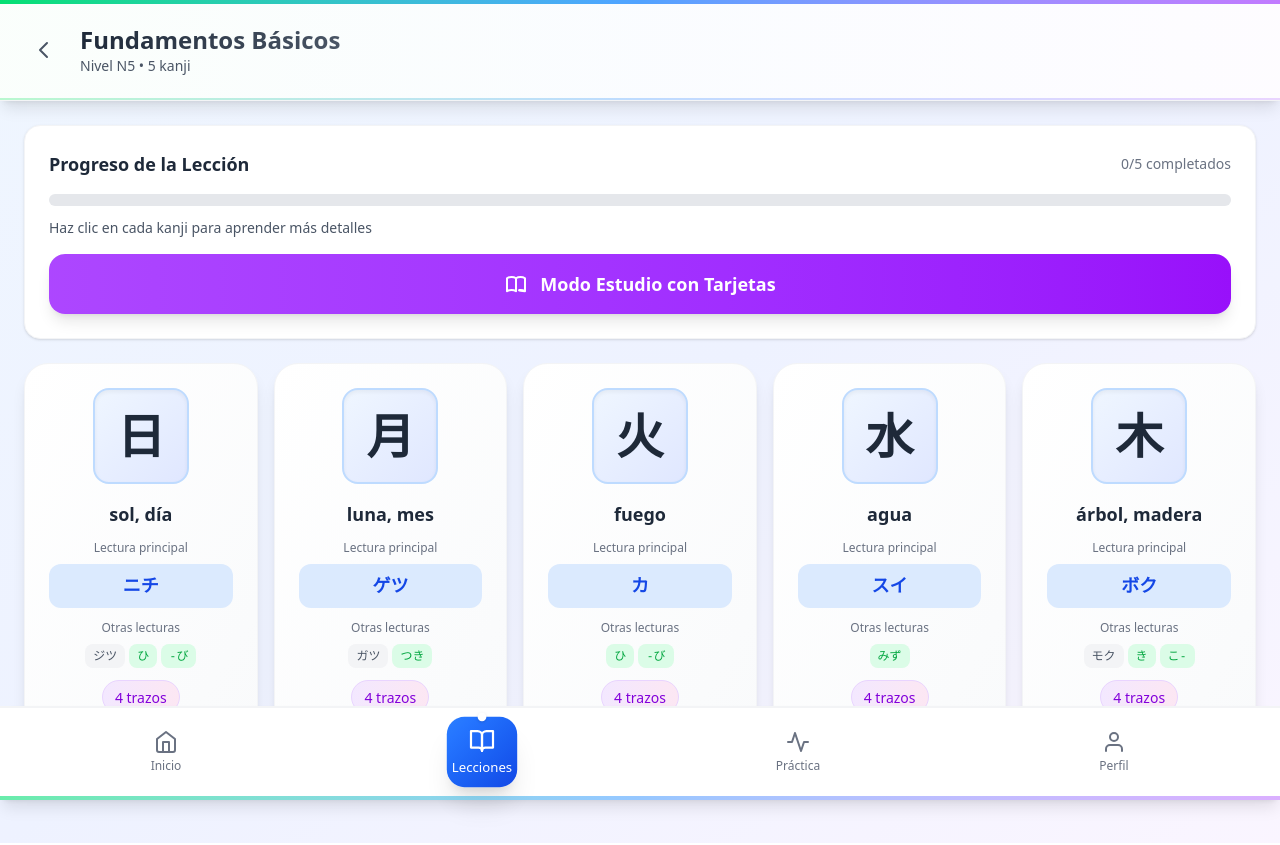
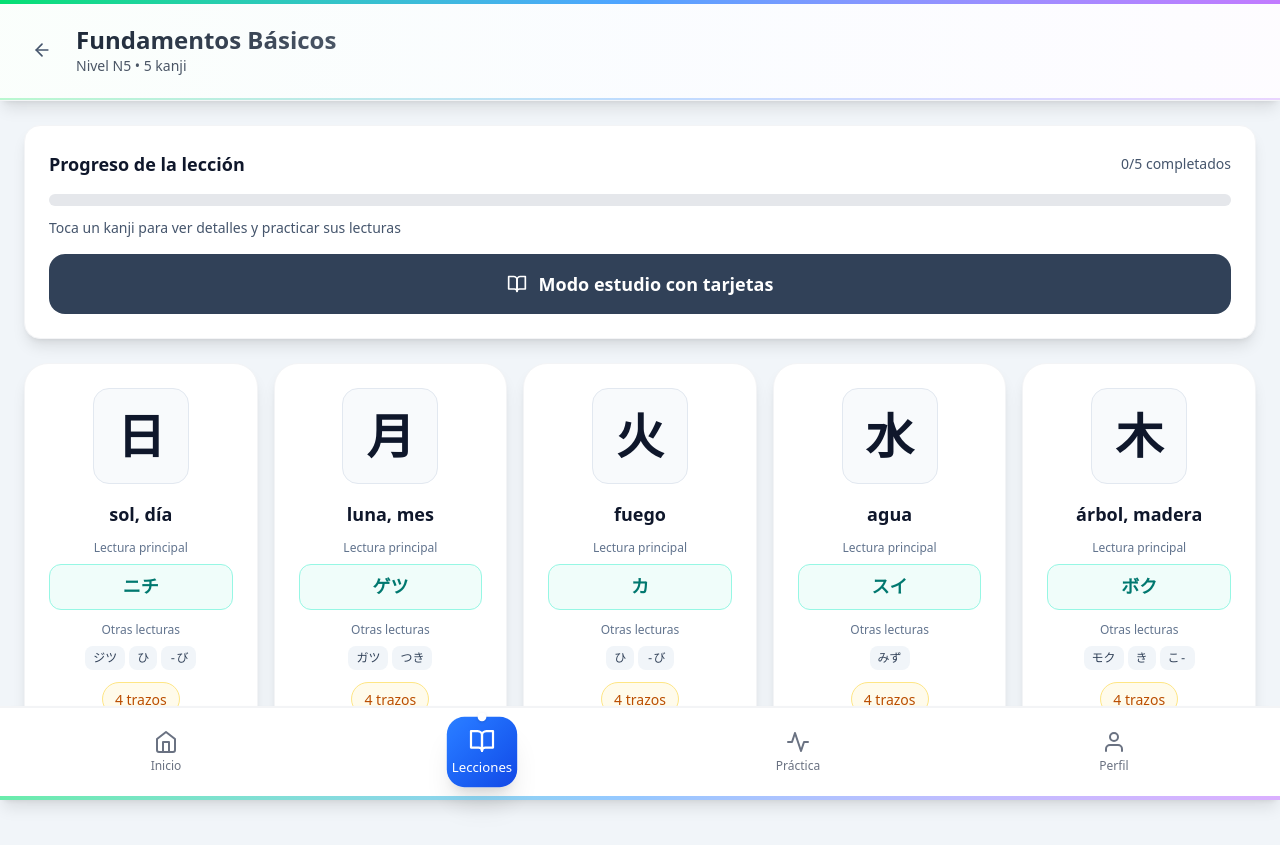
Before and after one commit to NoeOsorio/kanjy-study-app, a React (Vite) app: page /lessons/1 in a window 1280 px wide. Built offline with nearby package versions, Linux system fonts and the light colour scheme.

Commit message:
Refactor LessonDetailPage to enhance styling and user experience. Update layout with new color scheme and icons, improve button functionality for navigation, and refine text styles for better readability. Adjust progress bar and kanji display for a more engaging interface.

```diff
--- a/src/pages/LessonDetailPage.tsx
+++ b/src/pages/LessonDetailPage.tsx
@@ -3,6 +3,7 @@ import { useParams, useNavigate } from 'react-router-dom';
 import PageHeader from '../components/PageHeader';
 import { getLessonKanji } from '../services/kanjiService';
 import type { Kanji } from '../types';
+import { FiArrowLeft, FiBookOpen } from 'react-icons/fi';
 
 export default function LessonDetailPage() {
   const navigate = useNavigate();
@@ -27,19 +28,17 @@ export default function LessonDetailPage() {
   };
 
   return (
-    <div className="min-h-screen bg-gradient-to-br from-blue-50 via-indigo-50 to-purple-50 pb-20">
+    <div className="min-h-screen bg-slate-100 pb-20">
       {/* Header */}
       <PageHeader
         title="Fundamentos Básicos"
         description={`Nivel N5 • ${kanjiList.length} kanji`}
         leftContent={
           <button
-            onClick={() => navigate('/lessons')}
-            className="p-2 text-gray-600 hover:text-gray-800 hover:bg-gray-100 rounded-lg transition-colors"
+            onClick={() => navigate(-1)}
+            className="p-2 text-slate-600 hover:text-slate-900 hover:bg-slate-100 rounded-lg transition-colors"
           >
-            <svg className="w-6 h-6" fill="none" stroke="currentColor" viewBox="0 0 24 24">
-              <path strokeLinecap="round" strokeLinejoin="round" strokeWidth={2} d="M15 19l-7-7 7-7" />
-            </svg>
+            <FiArrowLeft className="w-5 h-5" />
           </button>
         }
       />
@@ -47,28 +46,26 @@ export default function LessonDetailPage() {
       {/* Main Content */}
       <div className="px-6 py-6 space-y-6">
         {/* Progress Bar */}
-        <div className="bg-white rounded-2xl p-6 shadow-sm border border-gray-100">
+        <div className="bg-white rounded-2xl p-6 shadow-lg border border-gray-100">
           <div className="flex items-center justify-between mb-4">
-            <h2 className="text-lg font-bold text-gray-800">Progreso de la Lección</h2>
-            <span className="text-sm text-gray-500">0/{kanjiList.length} completados</span>
+            <h2 className="text-lg font-semibold text-slate-900">Progreso de la lección</h2>
+            <span className="text-sm text-slate-600">0/{kanjiList.length} completados</span>
           </div>
           <div className="w-full bg-gray-200 rounded-full h-3">
-            <div className="bg-gradient-to-r from-green-400 to-blue-500 h-3 rounded-full transition-all duration-500" style={{ width: '0%' }}></div>
+            <div className="bg-teal-600 h-3 rounded-full transition-all duration-500" style={{ width: '0%' }}></div>
           </div>
-          <p className="text-sm text-gray-600 mt-3 mb-4">
-            Haz clic en cada kanji para aprender más detalles
+          <p className="text-sm text-slate-600 mt-3 mb-4">
+            Toca un kanji para ver detalles y practicar sus lecturas
           </p>
 
           {/* Study Mode Button */}
           <button
             onClick={openStudyMode}
-            className="w-full bg-gradient-to-r from-purple-500 to-purple-600 text-white py-4 px-6 rounded-2xl font-bold text-lg transition-colors duration-200 shadow-lg"
+            className="w-full bg-slate-700 hover:bg-slate-800 text-white py-4 px-6 rounded-2xl font-semibold text-lg transition-colors"
           >
-            <div className="flex items-center justify-center space-x-3">
-              <svg className="w-6 h-6" fill="none" stroke="currentColor" viewBox="0 0 24 24">
-                <path strokeLinecap="round" strokeLinejoin="round" strokeWidth={2} d="M12 6.253v13m0-13C10.832 5.477 9.246 5 7.5 5S4.168 5.477 3 6.253v13C4.168 18.477 5.754 18 7.5 18s3.332.477 4.5 1.253m0-13C13.168 5.477 14.754 5 16.5 5c1.746 0 3.332.477 4.5 1.253v13C19.832 18.477 18.246 18 16.5 18c-1.746 0-3.332.477 4.5 1.253" />
-              </svg>
-              <span>Modo Estudio con Tarjetas</span>
+            <div className="flex items-center justify-center gap-3">
+              <FiBookOpen className="w-5 h-5" />
+              <span>Modo estudio con tarjetas</span>
             </div>
           </button>
         </div>
@@ -78,22 +75,22 @@ export default function LessonDetailPage() {
           {kanjiList.map((kanji) => (
             <div
               key={kanji.id}
-              className="bg-gradient-to-br from-white to-gray-50 rounded-3xl p-6 shadow-lg hover:shadow-xl transition-all duration-300 cursor-pointer text-center border border-gray-100 hover:border-blue-200 hover:scale-105"
+              className="bg-white rounded-3xl p-6 shadow-lg hover:shadow-xl transition-colors cursor-pointer text-center border border-gray-100 hover:border-slate-300"
               onClick={() => handleKanjiClick(kanji)}
             >
               {/* Kanji Character */}
-              <div className="w-24 h-24 bg-gradient-to-br from-blue-50 to-indigo-100 rounded-2xl flex items-center justify-center mx-auto mb-4 border-2 border-blue-200 shadow-inner">
-                <span className="text-5xl font-bold text-gray-800">{kanji.character}</span>
+              <div className="w-24 h-24 bg-slate-50 rounded-2xl flex items-center justify-center mx-auto mb-4 border border-slate-200">
+                <span className="text-5xl font-semibold text-slate-900">{kanji.character}</span>
               </div>
 
               {/* Kanji Meaning */}
-              <h3 className="text-lg font-bold text-gray-800 mb-3">{kanji.meaning}</h3>
+              <h3 className="text-lg font-semibold text-slate-900 mb-3">{kanji.meaning}</h3>
 
               {/* Main Reading - Onyomi */}
               <div className="mb-3">
-                <p className="text-xs text-gray-500 mb-2">Lectura principal</p>
-                <div className="bg-blue-100 rounded-xl p-2">
-                  <span className="font-mono text-lg font-bold text-blue-700">
+                <p className="text-xs text-slate-500 mb-2">Lectura principal</p>
+                <div className="bg-teal-50 rounded-xl p-2 border border-teal-200">
+                  <span className="font-mono text-lg font-semibold text-teal-700">
                     {kanji.readings.onyomi[0]}
                   </span>
                 </div>
@@ -101,15 +98,15 @@ export default function LessonDetailPage() {
 
               {/* Alternative Readings */}
               <div className="mb-3">
-                <p className="text-xs text-gray-500 mb-2">Otras lecturas</p>
+                <p className="text-xs text-slate-500 mb-2">Otras lecturas</p>
                 <div className="flex flex-wrap gap-1 justify-center">
                   {kanji.readings.onyomi.slice(1).map((reading, idx) => (
-                    <span key={idx} className="text-xs bg-gray-100 px-2 py-1 rounded-lg text-gray-600 font-mono">
+                    <span key={idx} className="text-xs bg-slate-100 px-2 py-1 rounded-lg text-slate-700 font-mono">
                       {reading}
                     </span>
                   ))}
                   {kanji.readings.kunyomi.slice(0, 2).map((reading, idx) => (
-                    <span key={idx} className="text-xs bg-green-100 px-2 py-1 rounded-lg text-green-600 font-mono">
+                    <span key={idx} className="text-xs bg-slate-100 px-2 py-1 rounded-lg text-slate-700 font-mono">
                       {reading}
                     </span>
                   ))}
@@ -117,8 +114,8 @@ export default function LessonDetailPage() {
               </div>
 
               {/* Stroke Count Badge */}
-              <div className="inline-block bg-gradient-to-r from-purple-100 to-pink-100 px-3 py-1 rounded-full border border-purple-200">
-                <span className="text-sm font-medium text-purple-700">{kanji.strokeCount} trazos</span>
+              <div className="inline-block bg-amber-50 px-3 py-1 rounded-full border border-amber-200">
+                <span className="text-sm font-medium text-amber-700">{kanji.strokeCount} trazos</span>
               </div>
             </div>
           ))}
```
